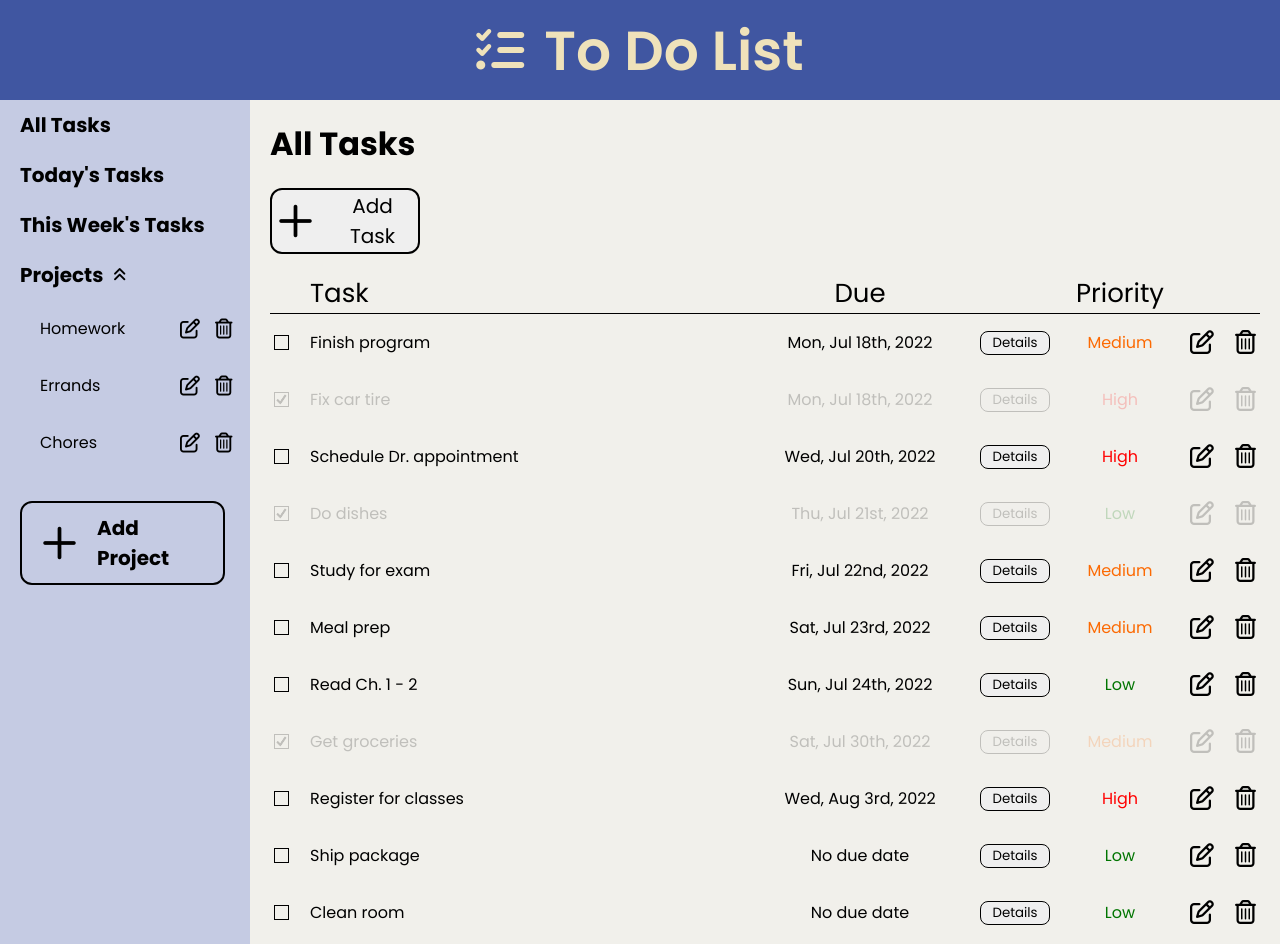
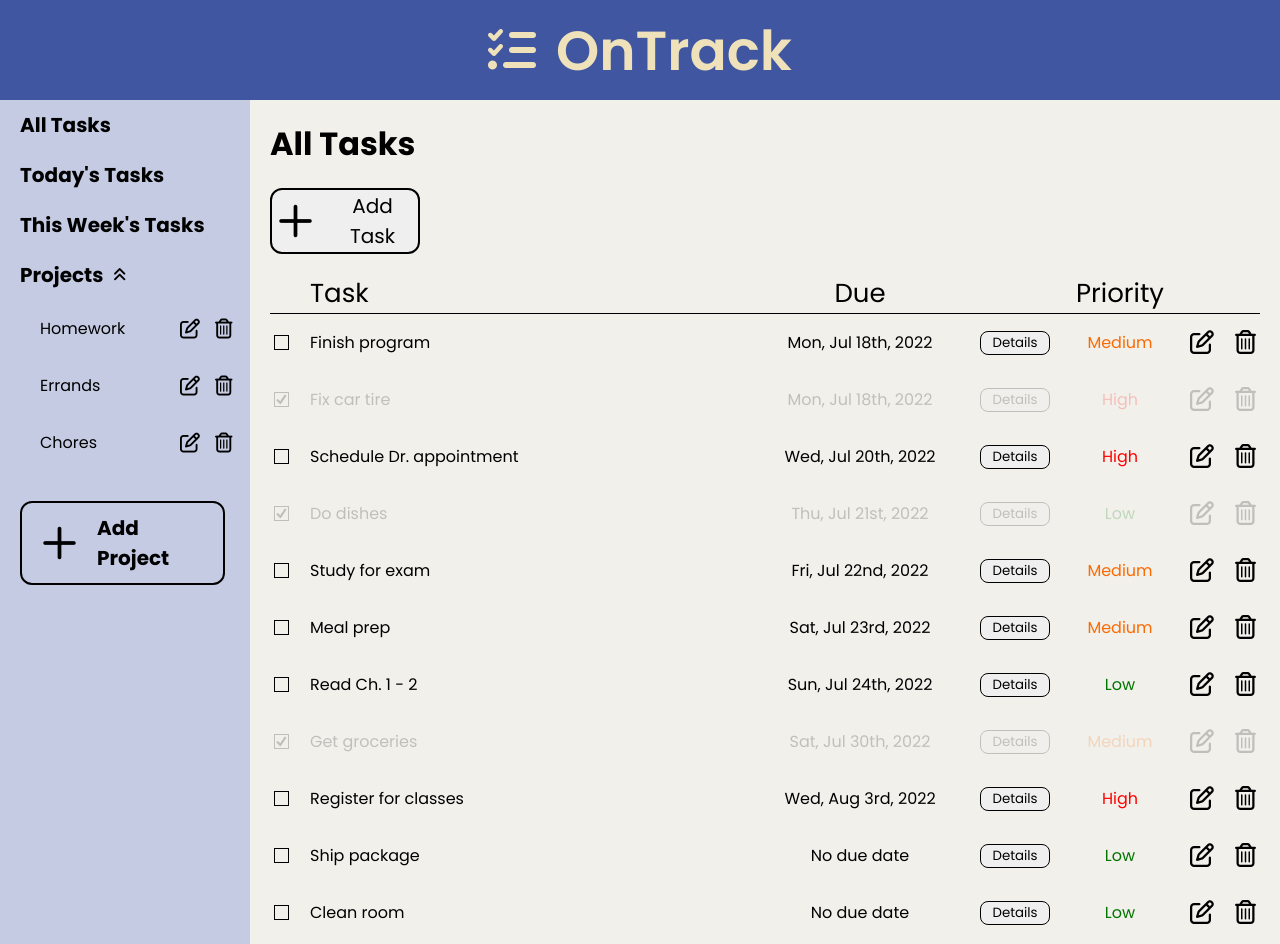
Before and after one commit to ZThygesen/todo-list, a plain HTML site: page index.html in a window 1280 px wide. Shown: the top 944 px of the page. Drawn offline with Linux system fonts and the light colour scheme; a web font is replaced by a local one.

Commit message:
Change name

```diff
--- a/index.html
+++ b/index.html
@@ -14,7 +14,7 @@
   <body>
     <header>
         <i class="fa-solid fa-list-check fa-3x"></i>
-        <p>To Do List</p>
+        <p>OnTrack</p>
     </header>
     <div class="container">
         <div class="sidebar">
```
